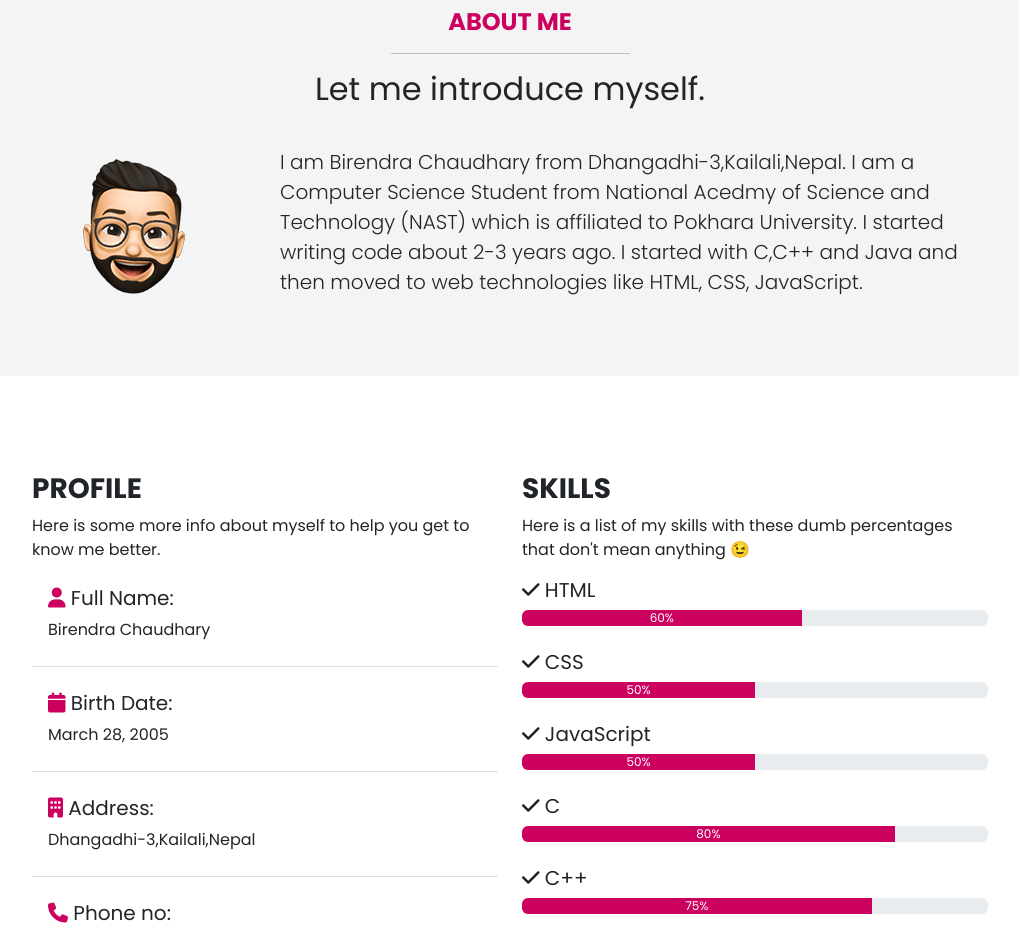
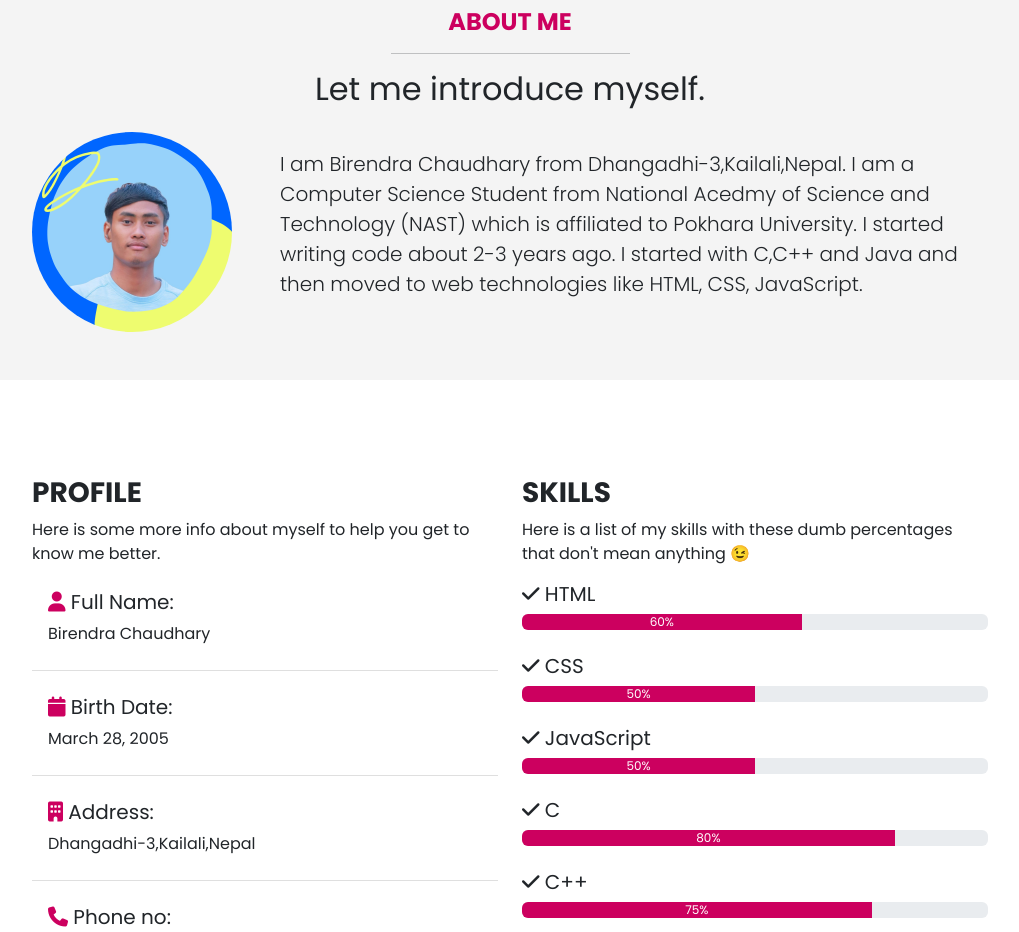
Before and after one commit to birendrachaudhary08/Portfolio, a plain HTML site: page index.html in a window 1280 px wide. Shown: the part 840-1772 px from the top of the page, without its empty margins (130-1149 px from the left). Drawn offline with Linux system fonts and the light colour scheme.

Commit message:
Update index.html

```diff
--- a/index.html
+++ b/index.html
@@ -71,7 +71,7 @@
         </div>
         <div class="about-content d-flex gap-5 align-items-center h-100">
           <img
-            src="images/avatar.png"
+            src="images/profile.png"
             alt=""
             class="about-img img-fluid rounded-circle"
           />
```
